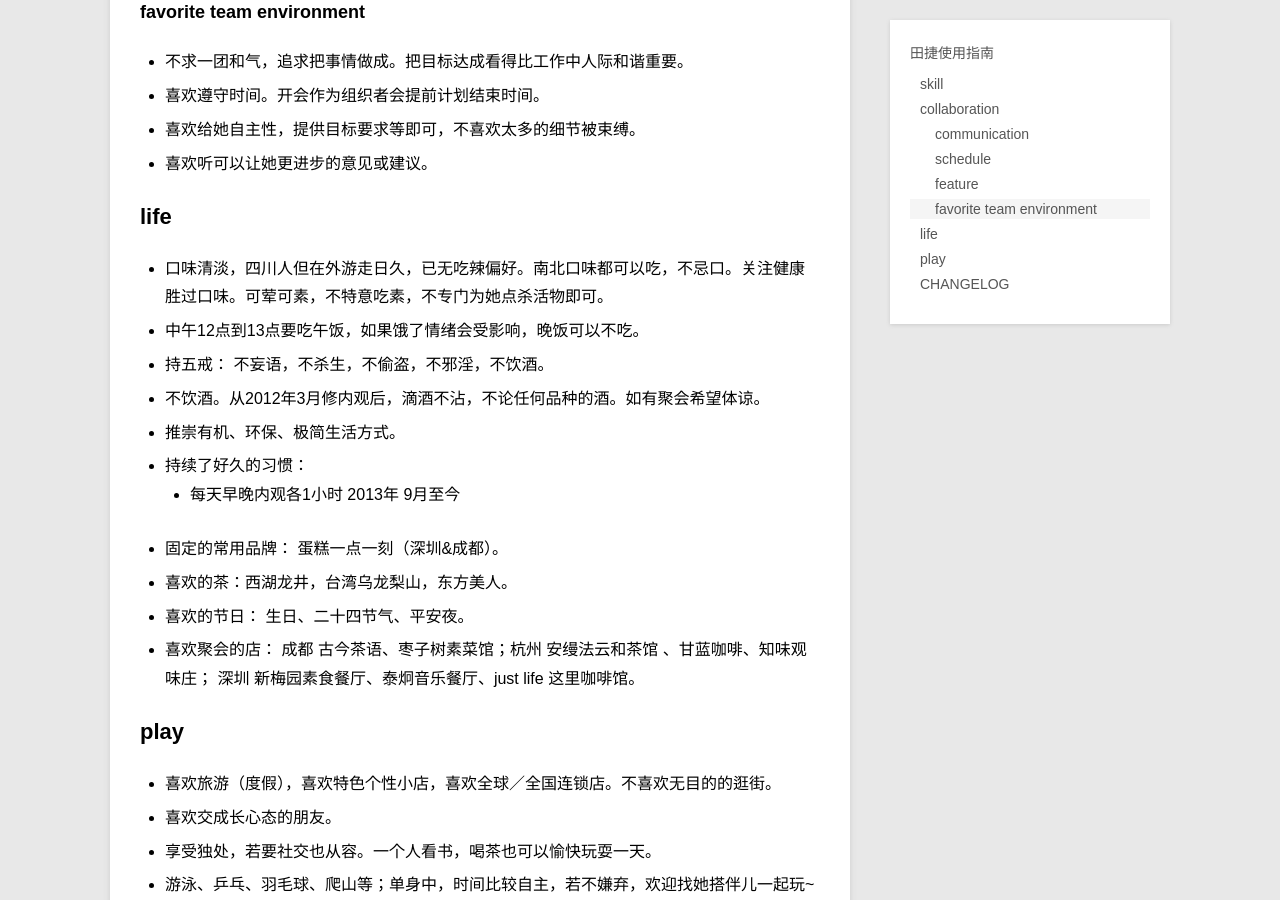
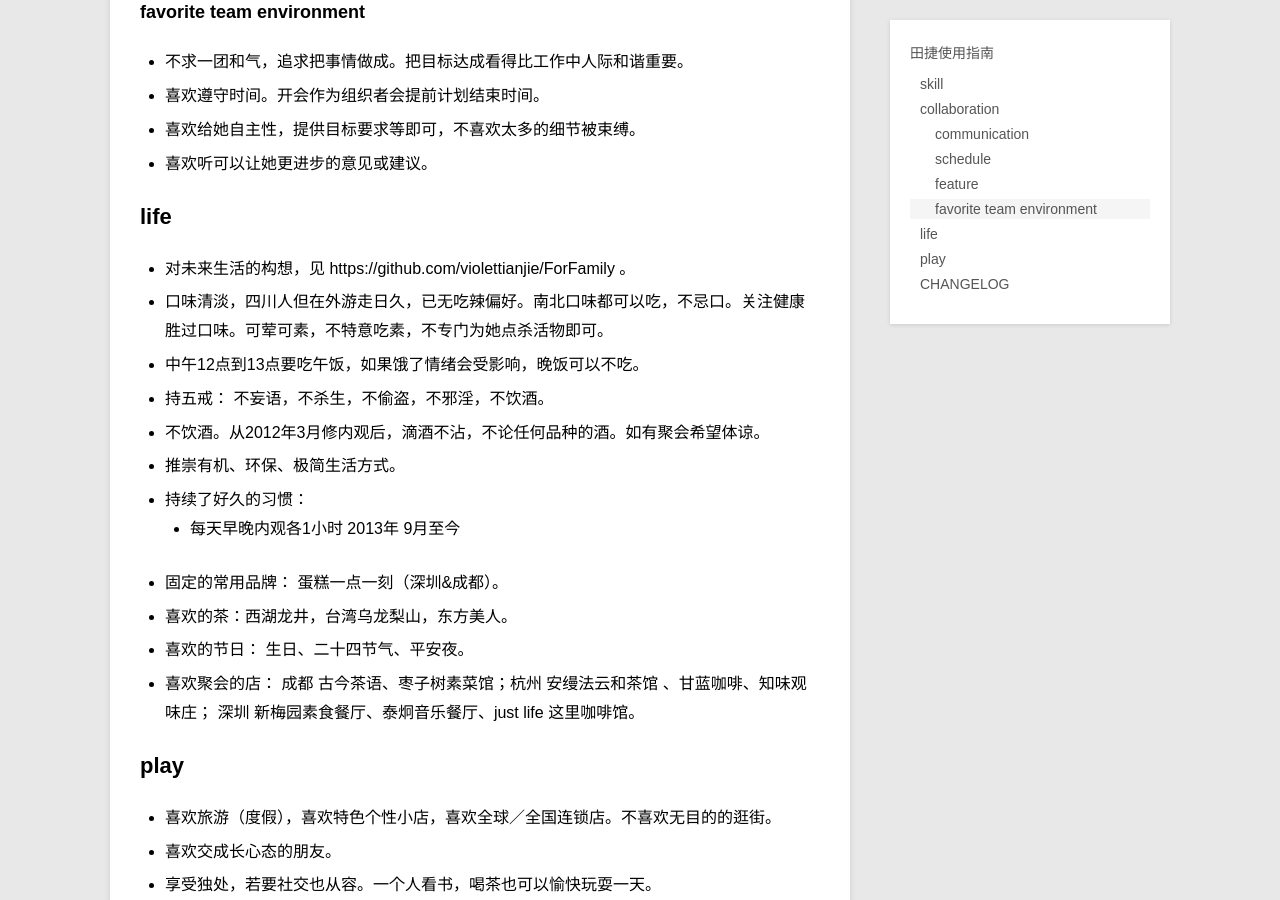
Before and after one commit to violettianjie/violettianjie.github.io, a Jekyll site: the page built from _posts/journal/2017-12-27-usageviolet.md, in a window 1280 px wide and 900 px high, scrolled down 2156 px. Built offline with Jekyll 4.4.1, drawn with Linux system fonts in a browser that asks for light colours.

Commit message:
Update 2017-12-27-usageviolet.md

```diff
--- a/_posts/journal/2017-12-27-usageviolet.md
+++ b/_posts/journal/2017-12-27-usageviolet.md
@@ -96,7 +96,7 @@ description: 人如产品，沟通愉快
 
 ## life
 
-
+- 对未来生活的构想，见 https://github.com/violettianjie/ForFamily 。
 - 口味清淡，四川人但在外游走日久，已无吃辣偏好。南北口味都可以吃，不忌口。关注健康胜过口味。可荤可素，不特意吃素，不专门为她点杀活物即可。
 - 中午12点到13点要吃午饭，如果饿了情绪会受影响，晚饭可以不吃。
 - 持五戒： 不妄语，不杀生，不偷盗，不邪淫，不饮酒。
```
